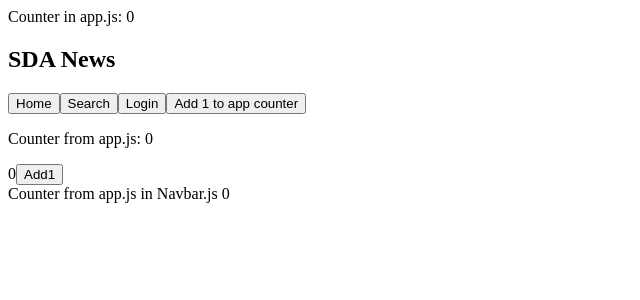
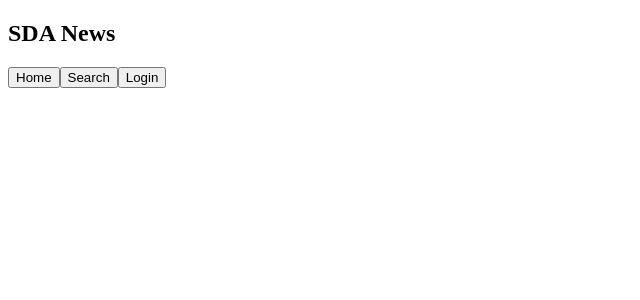
Before and after one commit to RafalZakrzewski84/first_react_app, a React (Create React App) app: page / in a window 1280 px wide. Shown: the top 300 px of the page, without its empty margins (0-640 px from the left). Built offline with nearby package versions, Linux system fonts and the light colour scheme.

Commit message:
cleaning app for further  development

```diff
--- a/src/App.js
+++ b/src/App.js
@@ -2,27 +2,13 @@
 
 import React, { Component, useState } from 'react';
 import Navbar from './components/navbar/Navbar';
-import Counter from './components/counter/Counter';
-
-// class App extends Component {
-// 	render() {
-// 		return (
-// 			<div className='App'>
-// 				<h1>Hello World</h1>
-// 			</div>
-// 		);
-// 	}
-// }
 
 function App() {
 	const [counter, setCounter] = useState(0);
 
 	return (
 		<div className='App'>
-			<span>Counter in app.js: {counter}</span>
-			{/* passing counter and setCounter to lower element navbar */}
-			<Navbar counter={counter} setCounter={setCounter} />
-			<Counter counter={counter}/>
+			<Navbar />
 		</div>
 	);
 }
--- a/src/components/counter/Counter.js
+++ /dev/null
@@ -1,25 +0,0 @@
-/** @format */
-
-import React, { useState } from 'react';
-
-//React.Fragment - use to do not nest elements in div!!!!
-//adding props in counter function
-const Counter = (props) => {
-	const [count, setCount] = useState(0);
-
-	//function for setting count and counter from app
-	const counterSetting = () => {
-		//setting count variable from counter.js
-		setCount(count + 1);
-	};
-	return (
-		<div>
-			<span>{count}</span>
-			<button onClick={counterSetting}>Add1</button>
-			<div><span>Counter from app.js in Navbar.js {props.counter}</span></div>
-
-		</div>
-	);
-};
-
-export default Counter;
--- a/src/components/navbar/Navbar.js
+++ b/src/components/navbar/Navbar.js
@@ -1,29 +1,14 @@
 /** @format */
 
 import React from 'react';
-//zadanie
-// W Navbar.js dodaj Button który będzie aktualizował stan counter w App.js i wyświetlaj ten counter w Navbar.js w spanie
-// Przekaż stan counter z App.js do Counter.js i tam go wyświetl
 
-const Navbar = (props) => {
-	console.log(props);
-
-	//setting counter variable from app.js using its setting function from passed props
-	const counterAppAdding = () => {
-		props.setCounter(props.counter + 1);
-	};
+const Navbar = () => {
 	return (
 		<nav>
 			<h1>SDA News</h1>
 			<button>Home</button>
 			<button>Search</button>
 			<button>Login</button>
-			<button onClick={counterAppAdding}>Add 1 to app counter</button>
-			<div>
-				{/* printing value of counter from app.ja */}
-				<p>Counter from app.js: {props.counter}</p>
-
-			</div>
 		</nav>
 	);
 };
```
